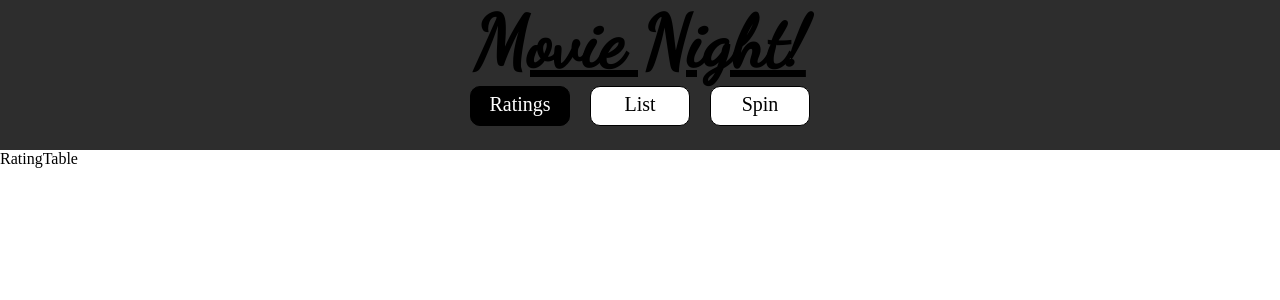
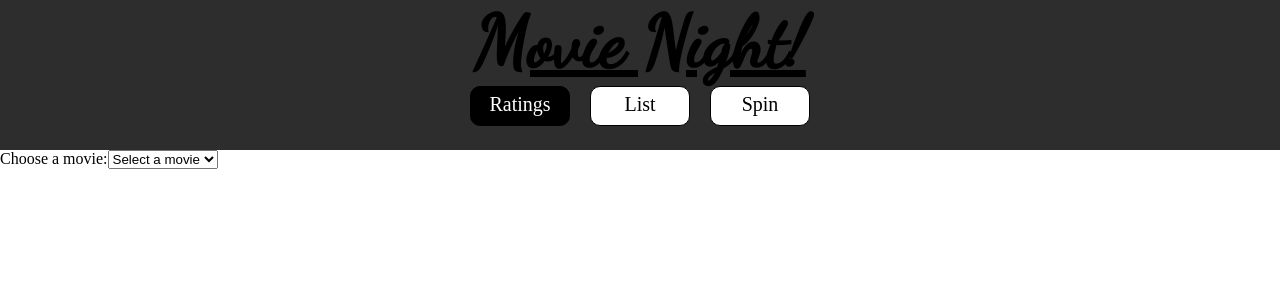
Before and after one commit to Andrew-Wand/movielist-app-react, a React (Create React App) app: page / in a window 1280 px wide. Shown: the top 300 px of the page. Built offline with nearby package versions, Linux system fonts and the light colour scheme.

Commit message:
can now add movies to drop down on page 1

```diff
--- a/src/App.js
+++ b/src/App.js
@@ -3,12 +3,14 @@ import RatingTable from "./components/RatingTable";
 import MovieList from "./components/MovieList";
 import Spin from "./components/Spin";
 import { Routes, Route, BrowserRouter } from "react-router-dom";
+import React, { useState } from "react";
 
 function App() {
   const movies = [
     { id: 1, name: "Derp" },
     { id: 2, name: "Merp" },
   ];
+  const [movieList, setMovieList] = useState(movies);
 
   return (
     <div className="App">
@@ -16,8 +18,17 @@ function App() {
         <Header />
 
         <Routes>
-          <Route path="/" element={<RatingTable />} />
-          <Route path="/list" element={<MovieList movies={movies} />} />
+          <Route path="/" element={<RatingTable movieList={movieList} />} />
+          <Route
+            path="/list"
+            element={
+              <MovieList
+                movies={movies}
+                movieList={movieList}
+                setMovieList={setMovieList}
+              />
+            }
+          />
           <Route path="/spin" element={<Spin />} />
         </Routes>
       </BrowserRouter>
--- a/src/components/MovieList.jsx
+++ b/src/components/MovieList.jsx
@@ -49,12 +49,11 @@ const useSortableData = (items, config = null) => {
 ///////////////////////////////////////////////////////////////////////////////////
 // Movie List COMPONENT //
 
-function MovieList(props) {
-  const { movies } = props;
+function MovieList({ movies, movieList, setMovieList }) {
+  // const { movies, movieList, setMovieList } = props;
 
   const [movieName, setMovieName] = useState("");
 
-  const [movieList, setMovieList] = useState(movies);
   const { items, requestSort, getClassNameFor } = useSortableData(movieList);
   return (
     <div className="movielist-container">
--- a/src/components/RatingTable.jsx
+++ b/src/components/RatingTable.jsx
@@ -1,7 +1,21 @@
-import React from "react";
+import React, { useEffect } from "react";
 
-function RatingTable() {
-  return <div>RatingTable</div>;
+function RatingTable({ movieList }) {
+  return (
+    <div className="rating-table-container">
+      <div className="rating-table">
+        <div className="test">
+          <label htmlFor="movies">Choose a movie:</label>
+          <select name="movies" id="movies">
+            <option value="">Select a movie</option>
+            {movieList.map((movie) => (
+              <option value={movie.name}>{movie.name}</option>
+            ))}
+          </select>
+        </div>
+      </div>
+    </div>
+  );
 }
 
 export default RatingTable;
```
